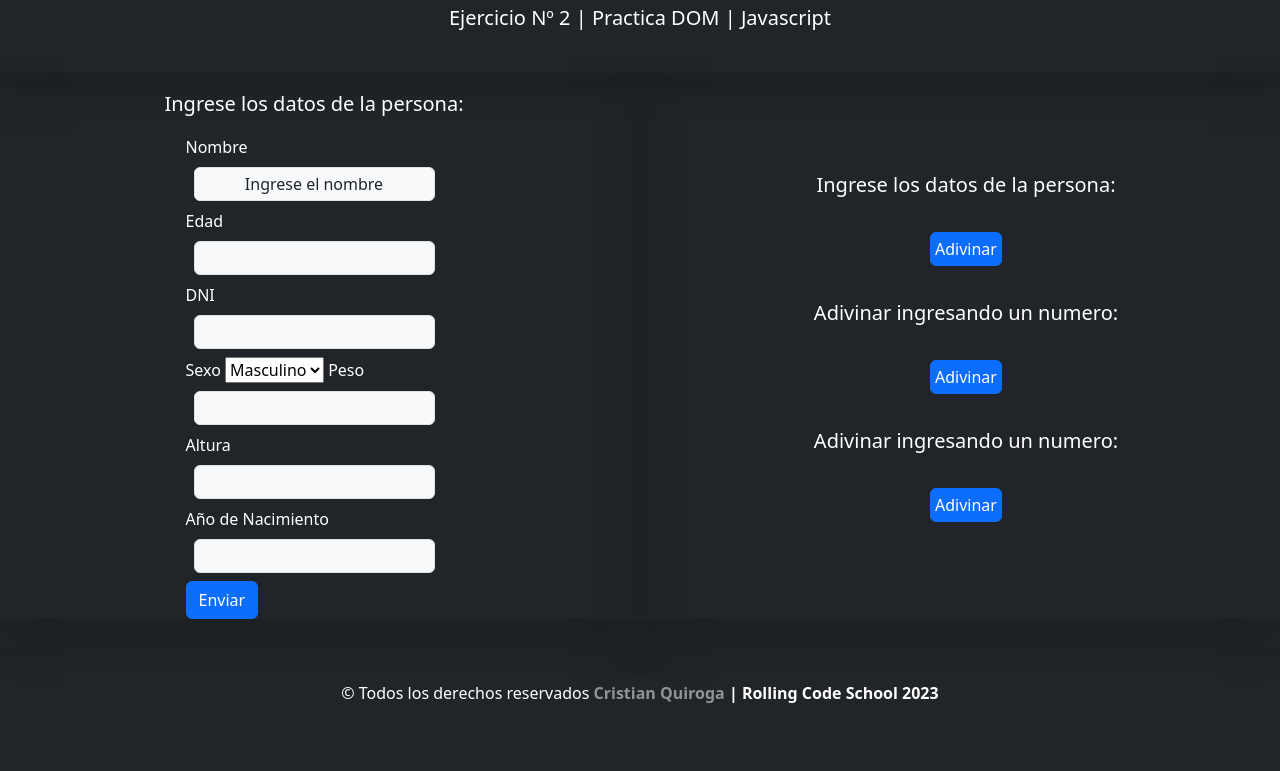
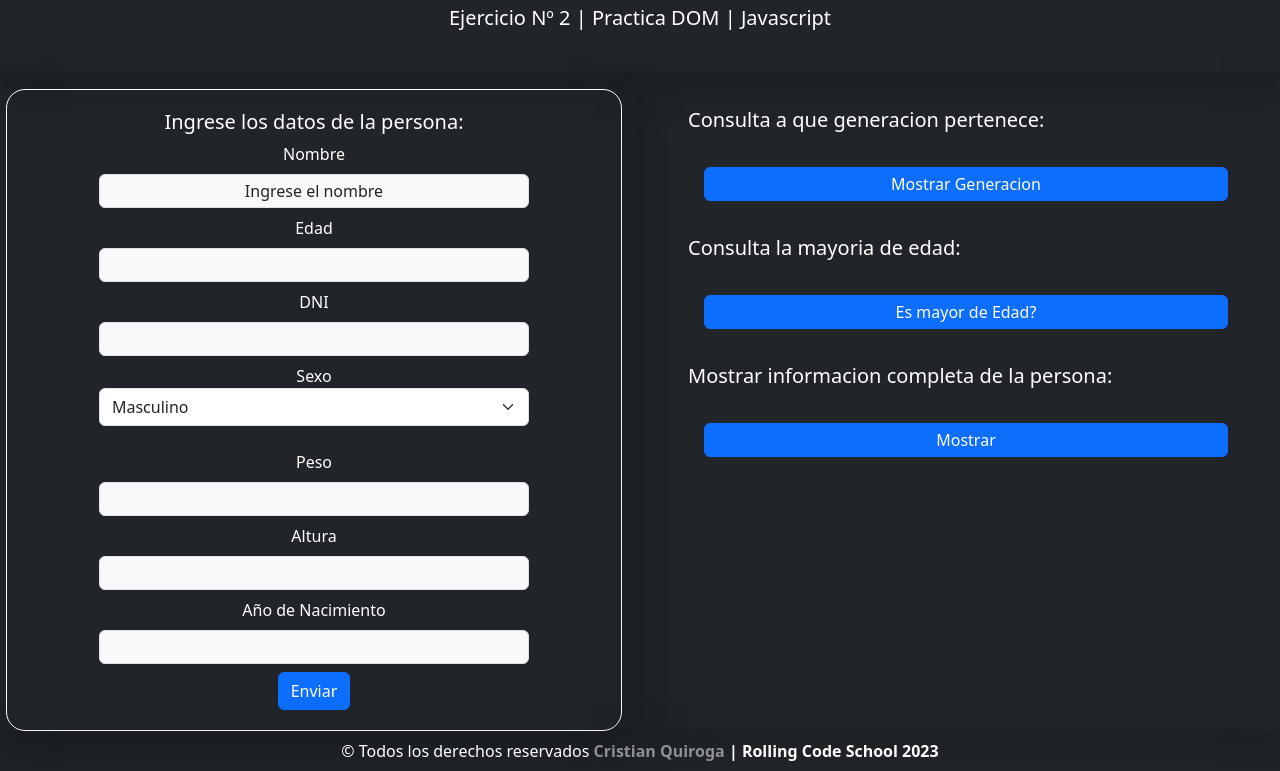
Before and after one commit to cristianq3/Practica-DOM-2, a plain HTML site: page Index.html in a window 1280 px wide. Shown: the part 87-858 px from the top of the page. Before the commit the page ends 800 px from the top, so only its background shows below. Drawn offline with nearby package versions, Linux system fonts and the light colour scheme.

Commit message:
Se crea toda la maquetacion completa con boostrap 5

```diff
--- a/Index.html
+++ b/Index.html
@@ -26,8 +26,11 @@
         <div
           class="container d-flex justify-content-center align-items-center flex-column mt-3 col col-md-6 shadow-lg"
         >
-          <p class="lead">Ingrese los datos de la persona:</p>
-          <form action="" class="">
+          <form
+
+            class="formulario shadow-lg d-flex align-items-center flex-column justify-content-st"
+          >
+            <h2 class="lead">Ingrese los datos de la persona:</h2>
             <label for="nombre">Nombre</label>
             <input
               type="text"
@@ -54,11 +57,11 @@
             />
 
             <label for="sexo">Sexo</label>
-            <select name="sexo" id="sexo">
+            <select name="sexo" id="sexo" class="form-select">
               <option value="masculino">Masculino</option>
               <option value="femenino">Femenino</option>
-              <option value="otro">Otro</option>
-            </select>
+              <option value="otro">Otro</option></select
+            ><br />
 
             <label for="peso">Peso</label>
             <input
@@ -90,19 +93,18 @@
           </form>
         </div>
         <div
-          class="container d-flex justify-content-center align-items-center flex-column mt-3 col col-md-6 shadow-lg"
+          class="container d-flex flex-column mt-3 col col-md-6 shadow-lg px-5"
         >
-          <p class="lead">Ingrese los datos de la persona:</p>
+          <p class="lead mt-3">Consulta a que generacion pertenece:</p>
+          <button class="btn btn-primary m-3 p-1">Mostrar Generacion</button>
 
-          <button class="btn btn-primary m-3 p-1">Adivinar</button>
+          <p class="lead mt-3">Consulta la mayoria de edad:</p>
 
-          <p class="lead mt-3">Adivinar ingresando un numero:</p>
+          <button class="btn btn-primary m-3 p-1">Es mayor de Edad?</button>
 
-          <button class="btn btn-primary m-3 p-1">Adivinar</button>
+          <p class="lead mt-3">Mostrar informacion completa de la persona:</p>
 
-          <p class="lead mt-3">Adivinar ingresando un numero:</p>
-
-          <button class="btn btn-primary m-3 p-1">Adivinar</button>
+          <button class="btn btn-primary m-3 p-1">Mostrar</button>
         </div>
       </section>
     </main>
--- a/css/style.css
+++ b/css/style.css
@@ -6,3 +6,16 @@ body {
 main {
   flex-grow: 1;
 }
+
+.formulario {
+  width: 98%;
+  border-radius: 19px;
+  border: 1px white solid;
+  padding: 20px ;
+
+}
+
+.input-group-text, .form-select {
+  width: 75%;
+
+}
--- a/js/app.js
+++ b/js/app.js
@@ -1,2 +1 @@
-/* 1- Crea una web con bootstrap y js, que contenga un botón comenzar el juego, en ese momento se crea un número aleatorio que el usuario deberá adivinar, la interfaz del usuario debe tener además un input para ingresar un número y un botón enviar, al presionar el botón enviar mostrar en un alert si el usuario adivino o no el número mágico, si no lo adivino indicarle con un alert si el numero que ingreso es mayor o menor al número mágico.
-Cuando el usuario adivine el numero mostrar un mensaje indicando al usuario que adivino el numero. */
+// Luego crea la interfaz necesaria para que el usuario pueda crear un objeto persona, permitiendo ingresar las propiedades mediante un formulario, también agregar los botones “mostrar generación”, es “mayor de edad” e indicar en un alert el resultado de la función correspondiente.
```
